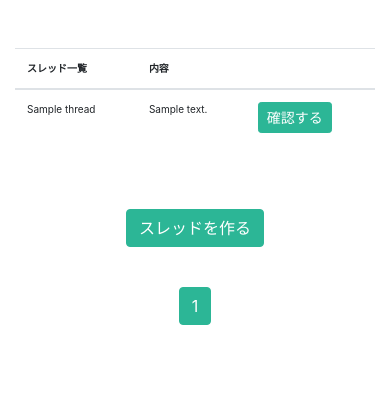
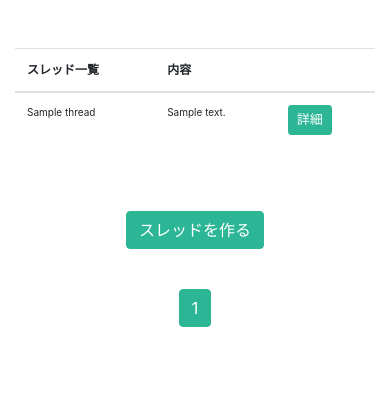
Before and after one commit to Asahi-jp/asaboard, a Django app: page / in a window 390 px wide. Shown: the part 258-678 px from the top of the page. Run offline with Django 3.2, Linux system fonts and the light colour scheme; a user stored in the database is signed in; tables that the repository leaves empty hold one stand-in row (values such as "Sample post"); some libraries are stand-ins or nearby versions.

Commit message:
レスポンシブ対応3

```diff
--- a/static/assets/css/pyboard.css
+++ b/static/assets/css/pyboard.css
@@ -8,7 +8,10 @@ main{
     background-color: #615d5d;
 }
 @media screen and (max-width:768px){
-    table{
+    th{
+        font-size: 12px;
+    }
+    td{
         font-size: 10px;
     }
     .mobile-none{
@@ -20,4 +23,7 @@ main{
     .mobile-h1{
         font-size: 30px;
     }
+    .mobile-a{
+        font-size: 13px;
+    }
 }
--- a/templates/index.html
+++ b/templates/index.html
@@ -23,7 +23,7 @@
                                 <td class="mobile-none">{{ thread.updated|date:'Y/m/d' }}</td>
                                 <td>{{ thread.description }}</td>
                                 <td>
-                                    <a href="{% url 'board:thread_comment_list' thread.id %}" class="btn btn-primary btn-sm mobile-a">確認する</a>
+                                    <a href="{% url 'board:thread_comment_list' thread.id %}" class="btn btn-primary btn-sm mobile-a">詳細</a>
                                 </td>
                             </tr>
                             {% endfor %}
--- a/templates/thread/create.html
+++ b/templates/thread/create.html
@@ -11,7 +11,7 @@
                         {{ form }}
                         <div class="text-center py-3">
                             <a class="btn btn-outline-secondary mx-2" href="/">TOPに戻る</a>
-                            <button type="submit" class="btn btn-primary mx-2">スレッドを建てる</button>
+                            <button type="submit" class="btn btn-primary mx-2">スレッドを作る</button>
                         </div>
                         {% csrf_token %}
                     </form>
```
